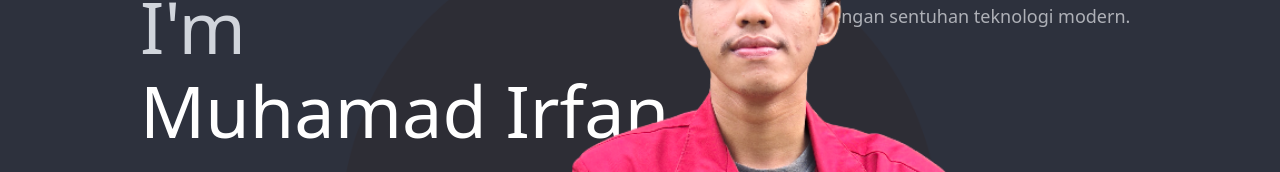
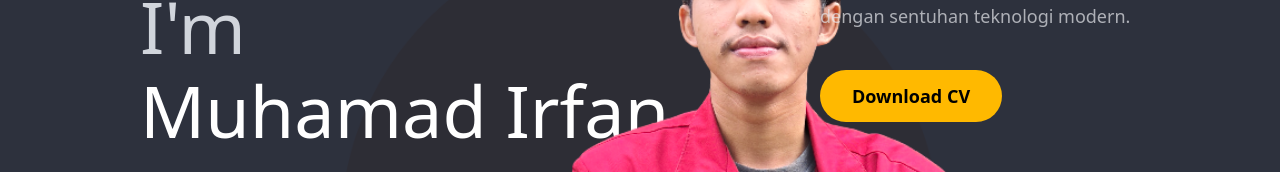
Before and after one commit to adeIrfan123/Portofolio, a React (Vite) app: page / in a window 1280 px wide. Shown: the part 230-402 px from the top of the page. Built offline with nearby package versions, Linux system fonts and the light colour scheme; no server answers; the HTML template or start-up script is replaced by a standard one.

Commit message:
menambahkan buttonn download

```diff
--- a/src/components/About.jsx
+++ b/src/components/About.jsx
@@ -23,7 +23,7 @@ function About() {
   return (
     <section
       id="about"
-      className="relative bg-gradient-to-br from-[#1e1e24] via-[#23232b] to-[#2d2d35] min-h-screen px-6 md:px-20 py-20 text-white flex flex-col items-center overflow-hidden"
+      className="relative mt-40 md:mt-0 bg-gradient-to-br from-[#1e1e24] via-[#23232b] to-[#2d2d35] min-h-screen px-6 md:px-20 py-20 text-white flex flex-col items-center overflow-hidden"
     >
       <div className="absolute top-20 -left-20 w-72 h-72 bg-amber-500 opacity-20 blur-[150px] rounded-full"></div>
       <div className="absolute bottom-20 -right-20 w-72 h-72 bg-yellow-400 opacity-20 blur-[150px] rounded-full"></div>
--- /dev/null
+++ b/src/components/DownloadCv.jsx
@@ -0,0 +1,15 @@
+function DownloadCV() {
+  return (
+    <div className="mt-6 sm:mt-8 md:mt-10 flex justify-center lg:justify-start z-20 relative">
+      <a
+        href="/CV_Muhamad_Irfan.pdf"
+        download="CV_Muhamad_Irfan.pdf"
+        className="px-5 py-2 sm:px-6 sm:py-3 lg:px-8 lg:py-3 bg-amber-400 text-black rounded-full font-semibold text-sm sm:text-base lg:text-lg hover:bg-amber-500 transition"
+      >
+        Download CV
+      </a>
+    </div>
+  );
+}
+
+export default DownloadCV;
--- a/src/components/Hero.jsx
+++ b/src/components/Hero.jsx
@@ -1,6 +1,7 @@
 import React from "react";
 import irfanJpg from "../assets/MuhamadIrfan.png";
 import bgImage from "../assets/bg.png";
+import DownloadCV from "./DownloadCv";
 
 function Hero() {
   return (
@@ -35,7 +36,7 @@ function Hero() {
         />
       </div>
 
-      <div className="mt-6 sm:mt-10 lg:mt-0 flex flex-col items-center sm:items-center lg:items-start text-center sm:text-center lg:text-left">
+      <div className=" flex flex-col mt-6 sm:mt-80 lg:mt-0 items-center lg:items-start text-center lg:text-left z-20 relative">
         <p className="text-gray-200 text-xl sm:text-2xl lg:text-4xl w-full sm:w-3/4 lg:w-80 font-semibold">
           Web Front End <span className="text-amber-300">Developer</span>
         </p>
@@ -43,6 +44,7 @@ function Hero() {
           Merancang antarmuka web yang interaktif, elegan, dan futuristik dengan
           sentuhan teknologi modern.
         </p>
+        <DownloadCV />
       </div>
     </div>
   );
```
Also changed, not shown: 1 other file (tests, documents, lock files or other folders).
